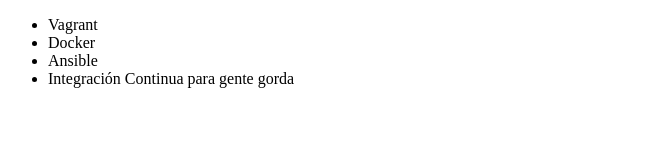
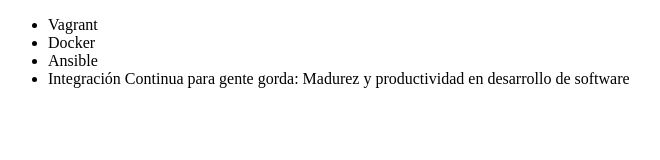
Before and after one commit to jpabon87/G64Grupo4, a plain HTML site: page index.html in a window 1280 px wide. Shown: the whole page, without its empty margins (0-660 px from the left). Drawn offline with Linux system fonts and the light colour scheme.

Commit message:
Renombrando curso de integracion continua

```diff
--- a/index.html
+++ b/index.html
@@ -9,7 +9,7 @@
          <li> Vagrant </li>
          <li> Docker </li>
          <li> Ansible </li>
-         <li> Integración Continua para gente gorda </li>
+         <li> Integración Continua para gente gorda: Madurez y productividad en desarrollo de software </li>
      </ul>
 </body>
 </html>
```
